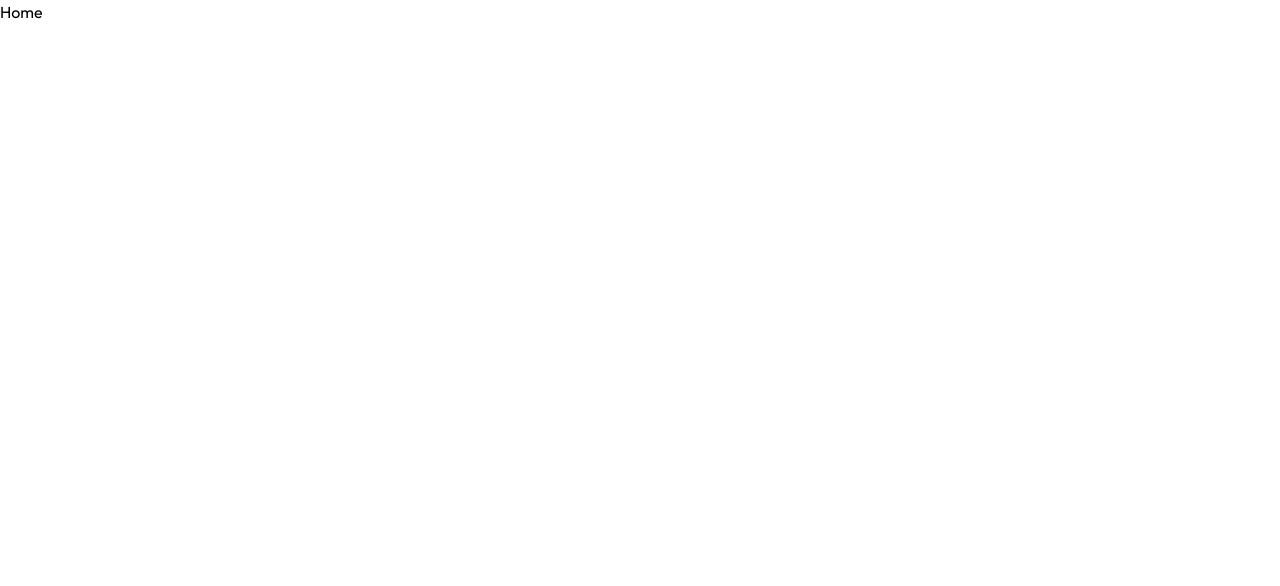
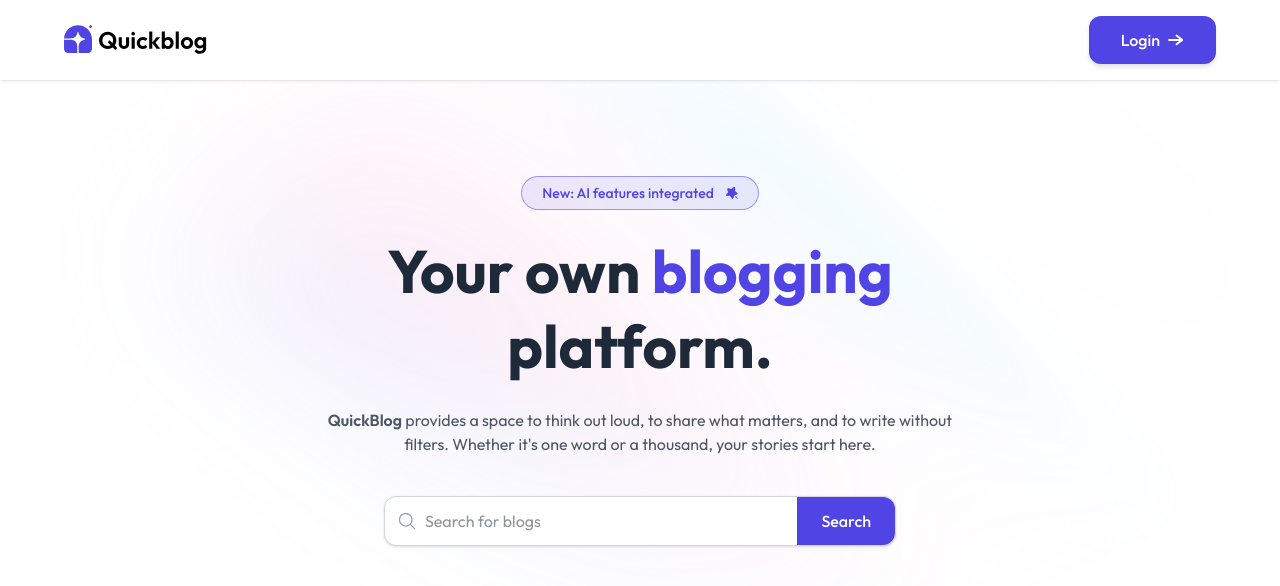
Before and after one commit to aditya-narayan-sahoo/quick-blog, a React (Vite) app in the folder client/: page / in a window 1280 px wide. Shown: the top 586 px of the page. Built offline with nearby package versions, Linux system fonts and the light colour scheme.

Commit message:
Add header and integrate to the HomePage

```diff
--- a/client/package.json
+++ b/client/package.json
@@ -10,6 +10,7 @@
     "preview": "vite preview"
   },
   "dependencies": {
+    "@heroicons/react": "^2.2.0",
     "@tailwindcss/vite": "^4.1.8",
     "react": "^19.1.0",
     "react-dom": "^19.1.0",
--- /dev/null
+++ b/client/src/components/Header.jsx
@@ -0,0 +1,56 @@
+import { assets } from "../assets/assets";
+import { MagnifyingGlassIcon } from "@heroicons/react/24/solid";
+
+const Header = () => {
+  return (
+    <header className="relative px-6 sm:px-16 xl:px-24 overflow-hidden">
+      <img
+        src={assets.gradientBackground}
+        alt="Decorative gradient background"
+        className="absolute -top-52 left-0 w-full opacity-40 -z-10 pointer-events-none"
+      />
+
+      <section className="text-center mt-24 mb-12 max-w-4xl mx-auto">
+        <div className="inline-flex items-center gap-3 px-5 py-1.5 mb-6 border border-primary/50 bg-primary/10 rounded-full text-sm text-primary font-medium">
+          <p>New: AI features integrated</p>
+          <img src={assets.star_icon} alt="Star icon" className="w-3" />
+        </div>
+
+        <h1 className="text-4xl sm:text-6xl font-bold leading-tight text-gray-800">
+          Your own <span className="text-primary">blogging</span>
+          <br /> platform.
+        </h1>
+
+        <p className="mt-6 mb-10 text-gray-600 text-sm sm:text-base max-w-2xl mx-auto">
+          <span className="font-semibold">QuickBlog</span> provides a space to
+          think out loud, to share what matters, and to write without filters.
+          Whether it&apos;s one word or a thousand, your stories start here.
+        </p>
+
+        <form
+          className="flex max-w-lg w-full mx-auto bg-white border border-gray-300 rounded-xl shadow-sm transition-all focus-within:border-primary focus-within:ring-2 focus-within:ring-primary/20"
+          onSubmit={(e) => e.preventDefault()}
+        >
+          <div className="relative flex-1">
+            <MagnifyingGlassIcon className="w-5 h-5 text-gray-400 absolute left-3 top-1/2 -translate-y-1/2 pointer-events-none" />
+            <input
+              type="text"
+              placeholder="Search for blogs"
+              required
+              className="w-full pl-10 pr-4 py-2 sm:py-3 text-sm sm:text-base text-gray-800 focus:outline-none rounded-l-xl"
+              aria-label="Search blogs"
+            />
+          </div>
+          <button
+            type="submit"
+            className="bg-primary text-white text-sm sm:text-base font-medium px-4 sm:px-6 py-2 sm:py-3 rounded-r-xl transition hover:bg-primary/90"
+          >
+            Search
+          </button>
+        </form>
+      </section>
+    </header>
+  );
+};
+
+export default Header;
--- a/client/src/pages/Home.jsx
+++ b/client/src/pages/Home.jsx
@@ -1,5 +1,13 @@
+import Navbar from "../components/Navbar";
+import Header from "../components/Header";
+
 const Home = () => {
-  return <div>Home</div>;
+  return (
+    <>
+      <Navbar />
+      <Header />
+    </>
+  );
 };
 
 export default Home;
```
Also changed, not shown: 1 other file (tests, documents, lock files or other folders).
